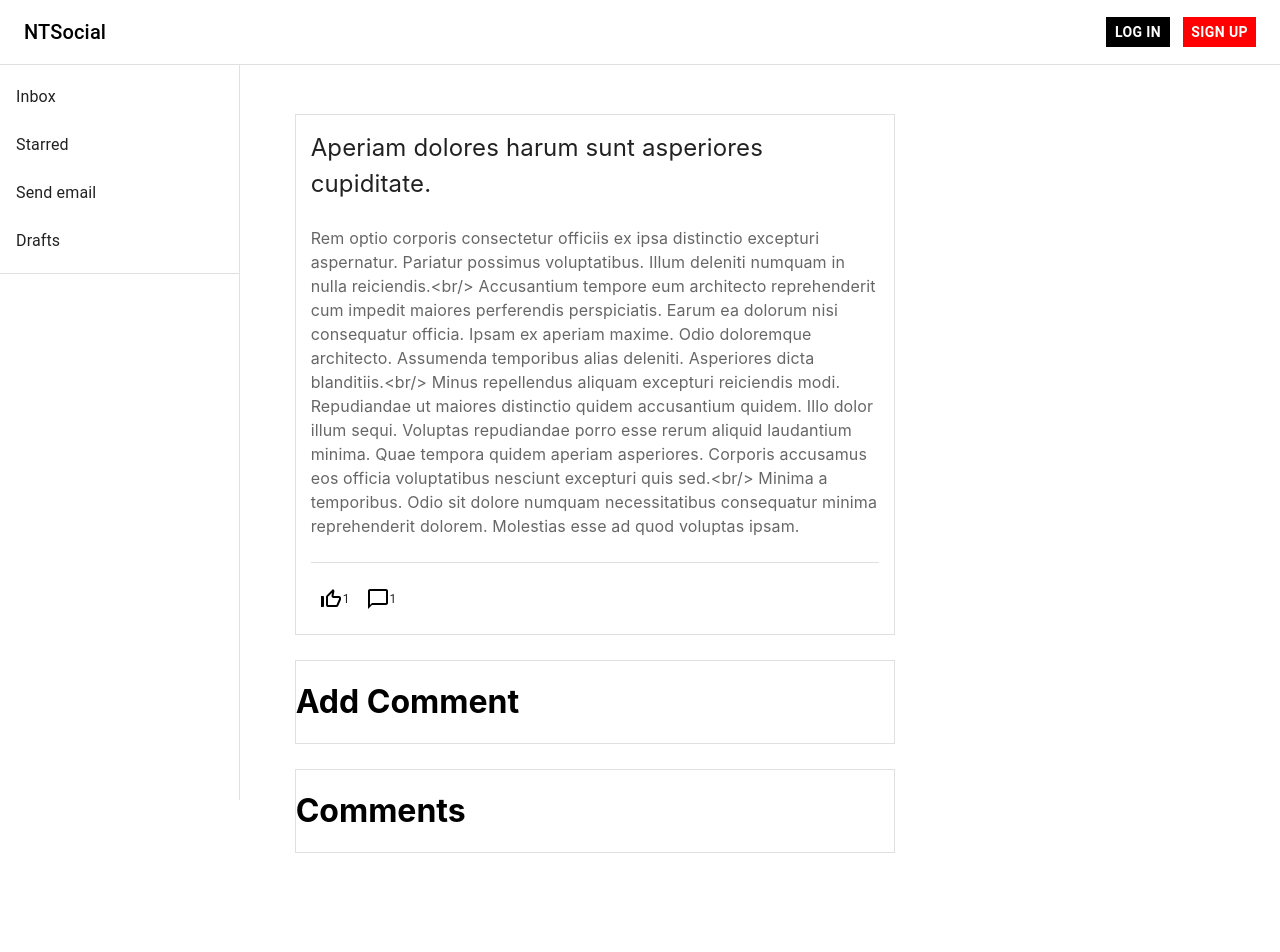
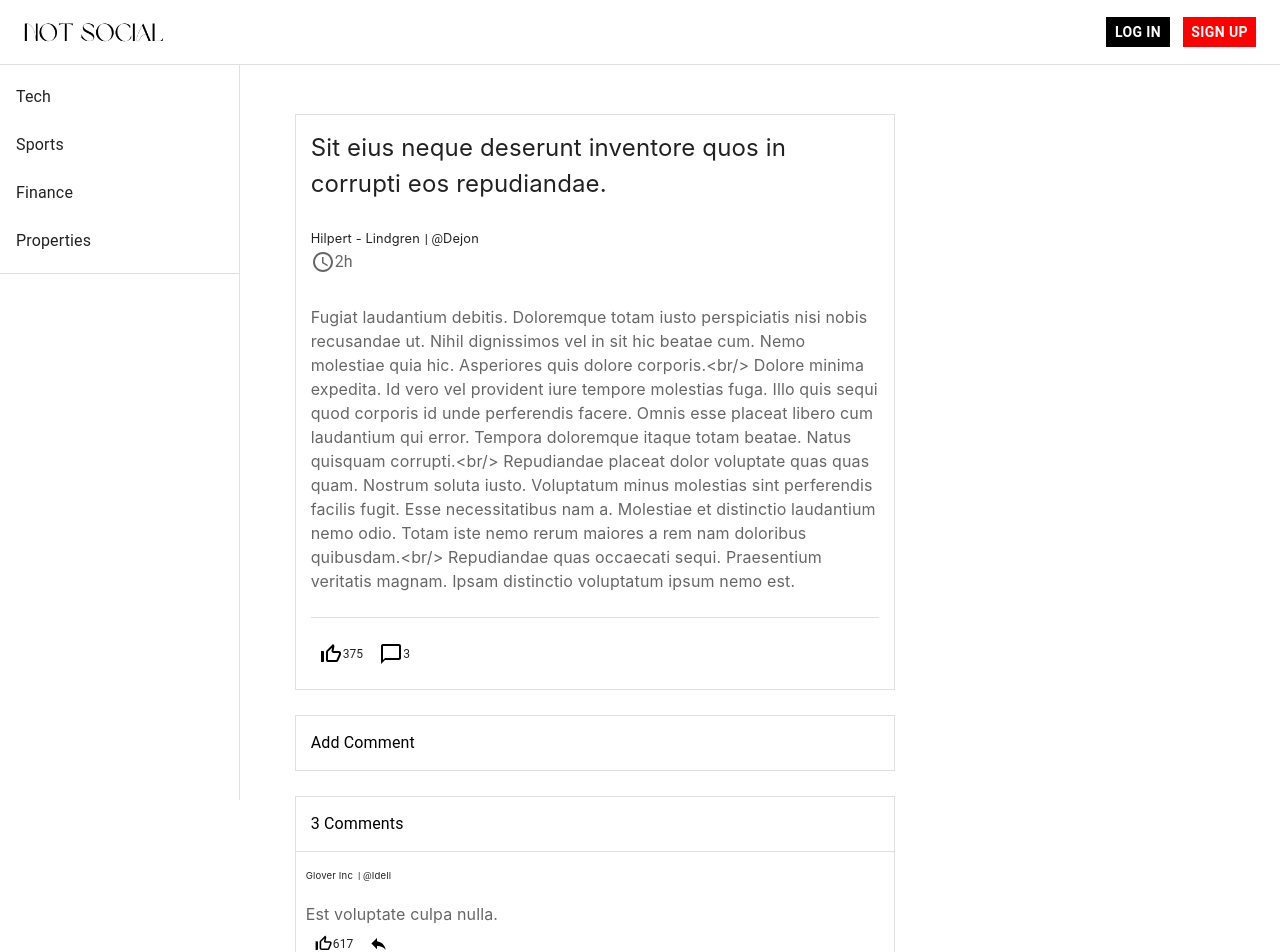
Before and after one commit to taraksuthar1999/Social-Media-Frontend, a React (Create React App) app: page /post/0379244e-c882-4796-a9e6-6a56d7c4a764 in a window 1280 px wide. Shown: the top 952 px of the page. Before the commit the page ends 902 px from the top, so only its background shows below. Built offline with nearby package versions, Linux system fonts and the light colour scheme.

Commit message:
comment page

```diff
--- a/src/components/Comment/Comment.js
+++ b/src/components/Comment/Comment.js
@@ -1,3 +1,30 @@
-export default function Comment(){
+import { Card, Divider, Typography } from "@mui/material";
+import { Box } from "@mui/system";
+import Link from "@mui/joy/Link";
+import IconButton, { IconButtonProps } from "@mui/material/IconButton";
+import ThumbUpOffAltIcon from "@mui/icons-material/ThumbUpOffAlt";
+import ReplyIcon from '@mui/icons-material/Reply';
 
+export default function Comment({data}){
+    return(
+       <Card sx={{ boxShadow:0,borderRadius:0,padding:'5px'}}>
+            <Box display={'flex'} mb={2}>
+                <Typography><Link color="text.primary" fontSize={'0.6em'} underline="none">{data.company}</Link></Typography>
+                <Typography sx={{ '&::before':{ content:'" | @"',marginLeft:"5px",fontSize:'0.6em'}}}><Link color="text.primary" fontSize="0.6em" underline="none">{data.userName}</Link></Typography>
+            </Box>
+            <Box>
+                <Typography justifyContent="left" variant="body2" color="text.secondary">
+                <Link color='text.secondary'  underline="none">{data.message}</Link>
+                </Typography>
+            </Box>
+            <Box>
+                <IconButton aria-label="like">
+                    <ThumbUpOffAltIcon sx={{color:'black',fontSize:'0.8em'}}/><Typography color='text.primary' sx={{fontSize:"0.5em"}}>{data.likes}</Typography>
+                </IconButton>
+                <IconButton aria-label="like">
+                    <ReplyIcon sx={{color:'black',fontSize:'0.8em'}}/><Typography color='text.primary' sx={{fontSize:"0.5em"}}>{data.replies}</Typography>
+                </IconButton>
+            </Box>
+       </Card>
+    )
 }
--- /dev/null
+++ b/src/components/Comment/CommentForm.js
@@ -0,0 +1,3 @@
+export default function CommentForm(){
+
+}
--- a/src/components/Comment/CommentList.js
+++ b/src/components/Comment/CommentList.js
@@ -0,0 +1,15 @@
+import { Grid } from "@mui/material"
+import { usePost } from "../../contexts/PostProvider"
+import Comment from "./Comment"
+
+export default function CommentList({comments}){
+  return (
+    <Grid container sm={12} display={'flex'}>
+        {comments.map(comment=>{
+            return (<Grid item xs={12} padding="5px" key={comment.id}>
+                <Comment data={comment}/>
+            </Grid>)
+        })}
+    </Grid>
+  )
+}
--- a/src/components/Navbar.js
+++ b/src/components/Navbar.js
@@ -17,6 +17,7 @@ import { useMediaQuery } from "@mui/material";
 import NavbarButtons from "./NavbarButtons";
 import NavbarProfile from "./NavbarProfile";
 import SideBar from "./SideBar";
+import logo from "../images/NOT SOCIAL.png"
 
 
 
@@ -67,9 +68,8 @@ export default function Navbar(){
           >
             <MenuIcon />
           </IconButton>
-          <img src="" />
-            <Typography variant="h6" component="div" sx={{ flexGrow: 1 }}>
-              NTSocial
+            <Typography variant="h6" component="div" sx={{ flexGrow: 1,marginTop:'10px' }}>
+              <img src={logo} className="logo"/>
             </Typography>
            {min600&&(token?<NavbarProfile/>:<NavbarButtons/>)  }
           </Toolbar>
--- a/src/components/Post/ViewPost.js
+++ b/src/components/Post/ViewPost.js
@@ -8,12 +8,14 @@ import IconButton, { IconButtonProps } from "@mui/material/IconButton";
 import ThumbUpOffAltIcon from "@mui/icons-material/ThumbUpOffAlt";
 import VisibilityIcon from "@mui/icons-material/Visibility";
 import ChatBubbleOutlineIcon from '@mui/icons-material/ChatBubbleOutline';
+import CommentList from "../Comment/CommentList";
+import AccessTimeIcon from '@mui/icons-material/AccessTime';
+
 
 
 
 export default function ViewPost(){
-    const {post} = usePost()
-    console.log(post)
+    const {post,comments} = usePost()
     return (
             <Grid container>
                 <Grid item md={8}>
@@ -23,6 +25,16 @@ export default function ViewPost(){
                                 <Typography><Link color="text.primary" fontSize={'1.5em'} underline="none">{post.title}</Link></Typography>
                                 </Box>
                                 <Box mb={3}>
+                                    <Box display={'flex'}>
+                                        <Typography><Link color="text.primary" fontSize={'0.8em'} underline="none">{post.company}</Link></Typography>
+                                        <Typography sx={{ '&::before':{ content:'" | @"',marginLeft:"5px",fontSize:'0.8em'}}}><Link color="text.primary" fontSize="0.8em" underline="none">{post.userName}</Link></Typography>
+                                    </Box>
+                                    <Box display={'flex'}>
+                                        <Typography color='text.secondary'><AccessTimeIcon /></Typography>
+                                        <Typography color='text.secondary'>2h</Typography>
+                                    </Box>
+                                </Box>
+                                <Box mb={3}>
                                     <Typography justifyContent="left" variant="body2" color="text.secondary">
                                     <Link color='text.secondary'  underline="none">{post.body}</Link>
                                     </Typography>
@@ -30,19 +42,25 @@ export default function ViewPost(){
                                 <Divider/>
                                 <Box mt={2}>
                                     <IconButton aria-label="like">
-                                        <ThumbUpOffAltIcon sx={{color:'black'}}/><Typography color='text.primary' sx={{fontSize:"0.5em"}}>1</Typography>
+                                        <ThumbUpOffAltIcon sx={{color:'black'}}/><Typography color='text.primary' sx={{fontSize:"0.5em"}}>{post.likes}</Typography>
                                     </IconButton>
                                     <IconButton aria-label="comment">
-                                        <ChatBubbleOutlineIcon sx={{color:'black'}}/><Typography color='text.primary' sx={{fontSize:"0.5em"}}>1</Typography>
+                                        <ChatBubbleOutlineIcon sx={{color:'black'}}/><Typography color='text.primary' sx={{fontSize:"0.5em"}}>{post.commentCount}</Typography>
                                     </IconButton>
                                 </Box>
                             </Card>
                         </Box>
-                        <Box sx={{ maxWidth:'sm',margin:'25px auto',border:"1px solid rgba(0, 0, 0, 0.12)"}}>
-                            <h1>Add Comment</h1>
+                        <Box sx={{ maxWidth:'sm',margin:'25px auto',border:"1px solid rgba(0, 0, 0, 0.12)",padding:"15px"}}>
+                            <Typography>Add Comment</Typography>
                         </Box>
                         <Box sx={{ maxWidth:'sm',margin:'25px auto',border:"1px solid rgba(0, 0, 0, 0.12)"}}>
-                            <h1>Comments</h1>
+                            <Box sx={{padding:"15px",fontSize:"0.5em"}}>
+                                <Typography>{post.commentCount} Comments</Typography>
+                            </Box>
+                            <Divider/>
+                            <Box>
+                                <CommentList comments={comments}/>
+                            </Box>
                         </Box>
                 </Grid>
             </Grid>
--- a/src/components/SideBar.js
+++ b/src/components/SideBar.js
@@ -40,7 +40,7 @@ export default function SideBar(props){
             </Box>
             <Divider />
           <List>
-                {['Inbox', 'Starred', 'Send email', 'Drafts'].map((text, index) => (
+                {['Tech', 'Sports', 'Finance', 'Properties'].map((text, index) => (
               <ListItem key={text} disablePadding>
                 <ListItemButton>
                   <ListItemText primary={text} />
--- a/src/contexts/PostProvider.js
+++ b/src/contexts/PostProvider.js
@@ -1,4 +1,4 @@
-import React, { useContext, useEffect, useState } from "react";
+import React, { useContext, useEffect, useMemo, useState } from "react";
 import { useParams } from "react-router-dom";
 import { getPost } from "../services/post";
 
@@ -9,8 +9,20 @@ export const usePost = ()=>{
 export function PostProvider({children}){
     const {id } = useParams()
     const [post,setPost] = useState(null)
+    const getCommentsById = useMemo(()=>{
+        if(post?.comments==null) return []
+        const group = {}
+        post.comments.forEach(comment => {
+            group[comment.parentId] ||= []
+            group[comment.parentId].push(comment)
+        });
+        return group
+    },[post?.comments])
+    function getReplies(parentId){
+        return getCommentsById[parentId]
+    }
     useEffect((id)=>{
         setPost(getPost(id))
     },[id])
-    return <Context.Provider value={{post}}>{post&&children}</Context.Provider>
+    return <Context.Provider value={{post,getReplies,comments:getCommentsById[null]}}>{post&&children}</Context.Provider>
 }
--- a/src/index.css
+++ b/src/index.css
@@ -134,9 +134,8 @@ p.lorem-text {
   height:100%;
 }
 .content{
-  margin-top: 57px  ;
   width: 100%;
-  max-width: 600px;
+  max-width: 500px;
   /* margin:5px; */
   /* border:3px solid black; */
   min-height:300px;
@@ -164,22 +163,26 @@ p.lorem-text {
     max-width: 25em;
     max-height: calc(100% - 1em);
   }
-  /* .sidebar{
+  .sidebar{
     width:100px;
     max-width:200px;
     flex-grow: 1;
-  } */
-
+  }
+  .content{
+    width: 350px;
+    max-width:760px;
+    flex-grow:1;
+  }
 }
 
-/* .Sidebar{ */
-  /* width: 100%; */
-  /* height: 100% ; */
-  /* min-width: 200px; */
-  /* padding: 20px 20px;  */
-  /* margin: 0 auto 0 auto; */
+.Sidebar{
+  width: 100%;
+  height: 100% ;
+  min-width: 200px;
+  padding: 20px 20px;
+  margin: 0 auto 0 auto;
   /* box-shadow: 0 0 6px hsl(210 14% 90%); */
-/* } */
+}
 
 
 
@@ -199,11 +202,10 @@ p.lorem-text {
   }
 }
 
-@media screen and (min-width:600px){
-  .content{
-    width: 400px;
-    margin-top: 65px;
-    /* max-width:760px;
-    flex-grow:1; */
-  }
+@media screen and (max-width:500px){
+
 }
+
+.logo{
+  max-width: 140px;
+}
--- a/src/services/post.js
+++ b/src/services/post.js
@@ -19,6 +19,30 @@ const getPosts = function(){
   return posts
 }
 const getPost = function(id){
+  let commentList = []
+  for(let i=0;i<4;i++){
+    let newComment = {
+      message:faker.lorem.sentence(),
+      createdAt:faker.date.recent(),
+      userName:faker.name.firstName(),
+      company:faker.company.name(),
+      likes:faker.datatype.number(999),
+      parentId:null,
+      id:faker.datatype.uuid(),
+      postId:faker.datatype.uuid()
+    }
+    commentList.push(newComment)
+  }
+  commentList.push({
+    message:faker.lorem.sentence(),
+      createdAt:faker.date.recent(),
+      userName:faker.name.firstName(),
+      company:faker.company.name(),
+      likes:faker.datatype.number(999),
+      parentId:commentList[0].id,
+      id:faker.datatype.uuid(),
+      postId:null
+  })
   return {
     id:faker.datatype.uuid(),
     tag:faker.word.verb(),
@@ -28,7 +52,8 @@ const getPost = function(id){
     createdAt:faker.date.recent(),
     reads:faker.datatype.number(9999),
     likes:faker.datatype.number(999),
-    comments:faker.datatype.number(99),
+    comments:commentList,
+    commentCount:faker.datatype.number(9),
     userName:faker.name.firstName()
   }
 }
```
Also changed, not shown: src/images/NOT SOCIAL.png (added), src/images/NT.png (renamed from public/NT.png).
